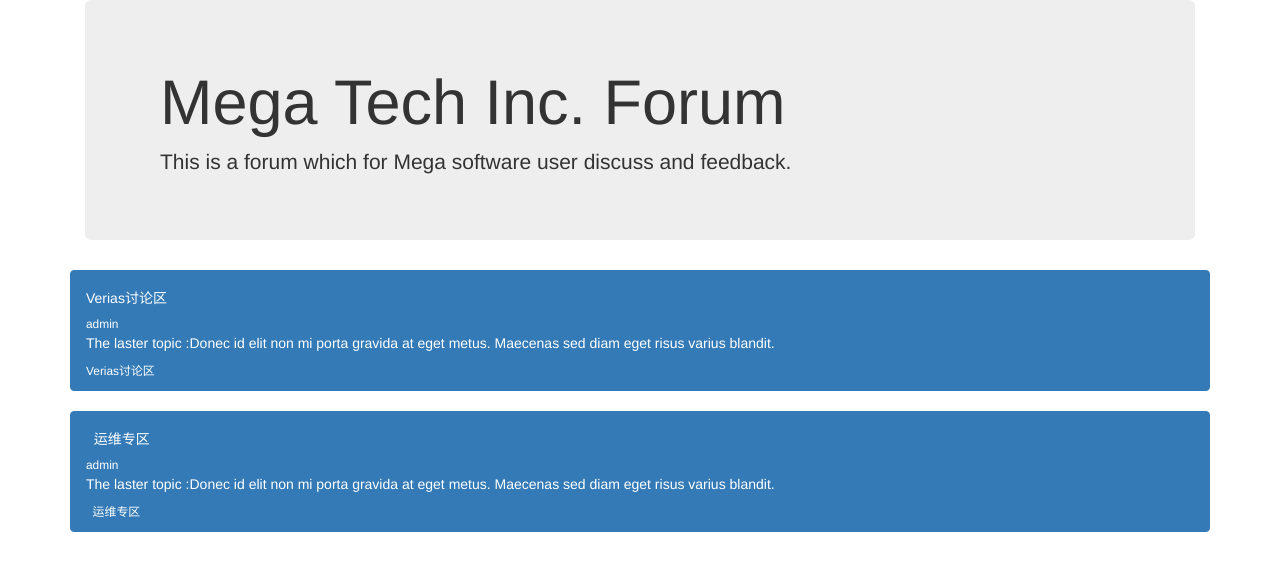
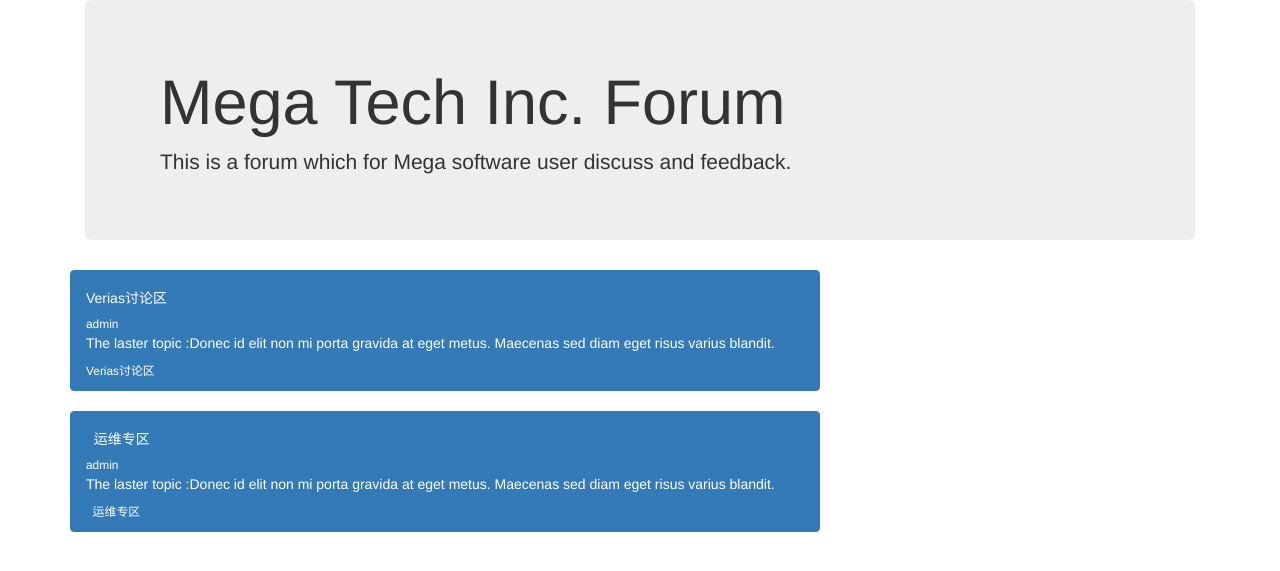
Before and after one commit to coollinn/mysite, a Django app: page /block/ in a window 1280 px wide. Shown: the top 571 px of the page. Run offline with Django 3.2, Linux system fonts and the light colour scheme; data comes from the database, SQL or seed files in the repository; some libraries are stand-ins or nearby versions.

Commit message:
update from office W530

```diff
--- a/templates/block_list.html
+++ b/templates/block_list.html
@@ -23,7 +23,7 @@
 
 <div class="container">
     <div class="row">
-        <div class="col-xs-12 col-md-12">
+        <div class="col-xs-8 col-md-8">
             {% for b in blocks %}
                 <div class="list-group">
                     <a href="#" class="list-group-item list-group-item-action flex-column align-items-start active">
```
